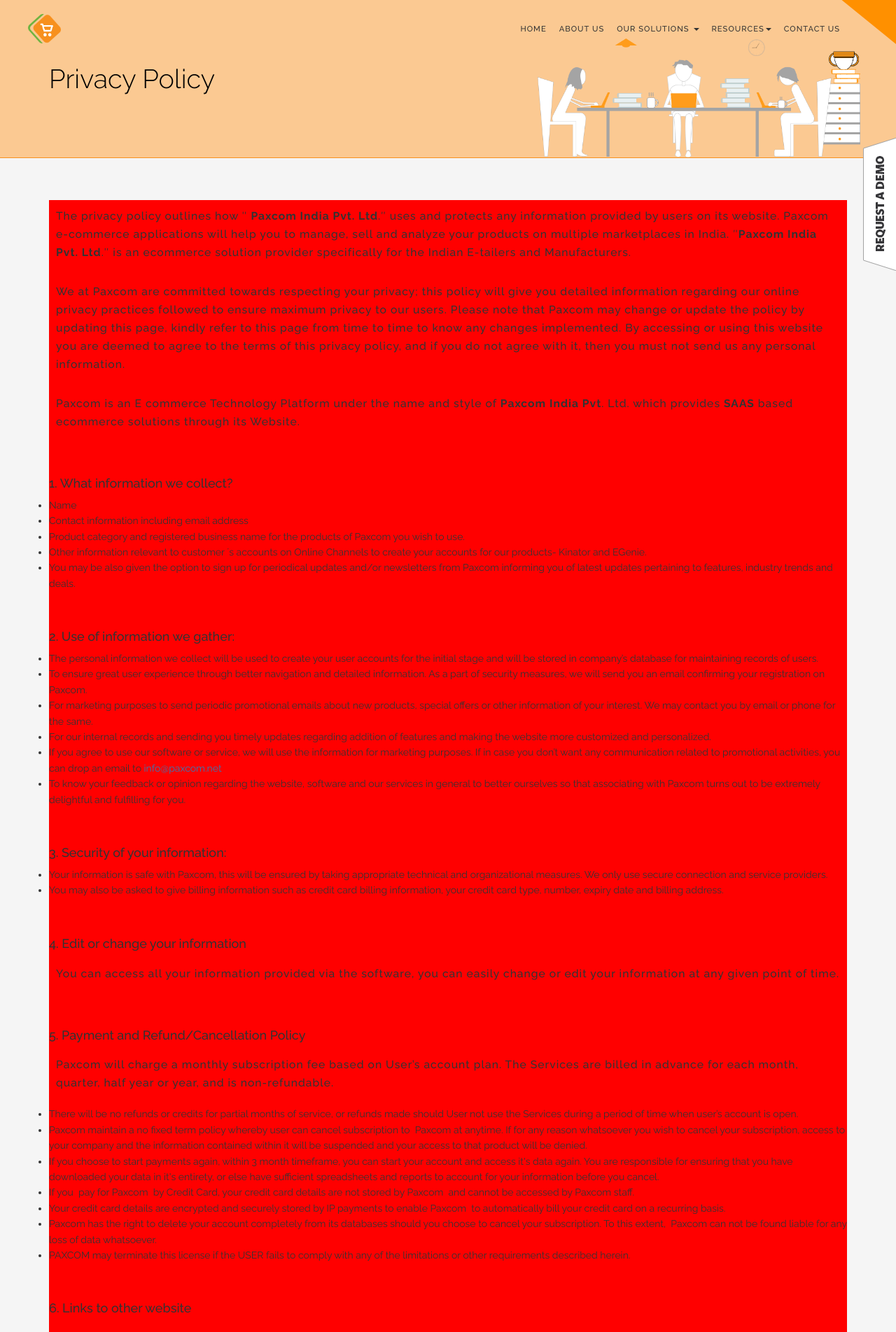
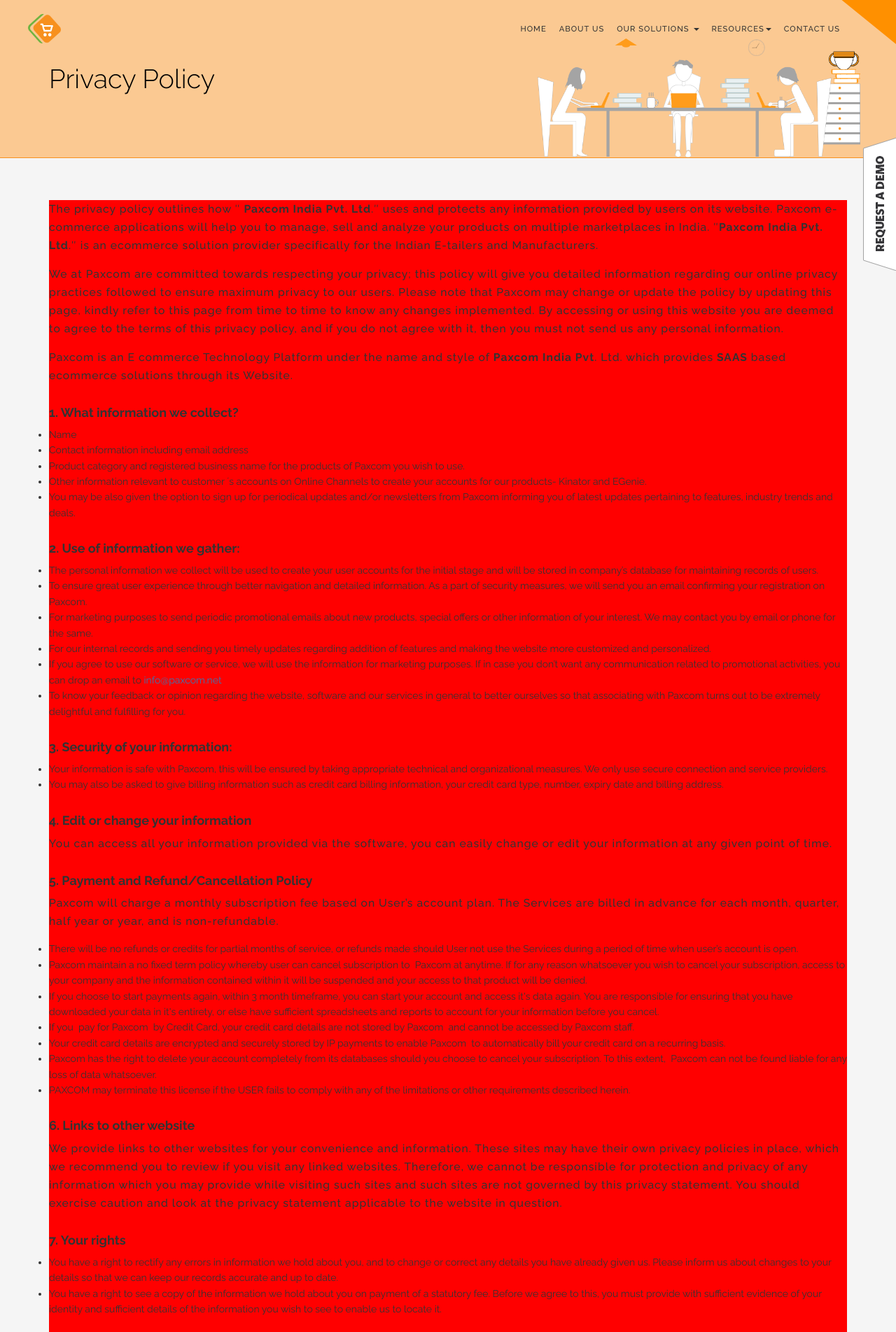
Before and after one commit to paxcom/paxcom.github.io, a Jekyll site: the page built from privacy_policy.md, in a window 1280 px wide. Shown: the top 1904 px of the page at 70% size. Built offline with Jekyll 4.4.1, drawn with Linux system fonts in a browser that asks for light colours; comment, search, counter and statistics services are not loaded.

Commit message:
css edit

```diff
--- a/css/style.css
+++ b/css/style.css
@@ -845,12 +845,16 @@
 
 .why_sec_cont{ background: red;}
 .why_sec_cont h4 {
-    padding: 45px 0 0;
+    padding: 10px 0px 0px 0px;
+    margin: 20px 0px 10px 0px;
+    font-weight: 700;
 }
 .why_sec_cont p {
-    padding: 10px;
+    margin: 0px 0px 15px 0px;
+    color: #333;
 }
-.why_sec_cont .pp_listcustom ul{}
+.why_sec_cont .pp_listcustom ul{ margin: 0px 0px 0px 40px;}
+.why_sec_cont .pp_listcustom ul li{ padding: 0px; margin: 0px; font-family: 'Raleway', sans-serif; line-height: 33px;}
 
 
 
```
